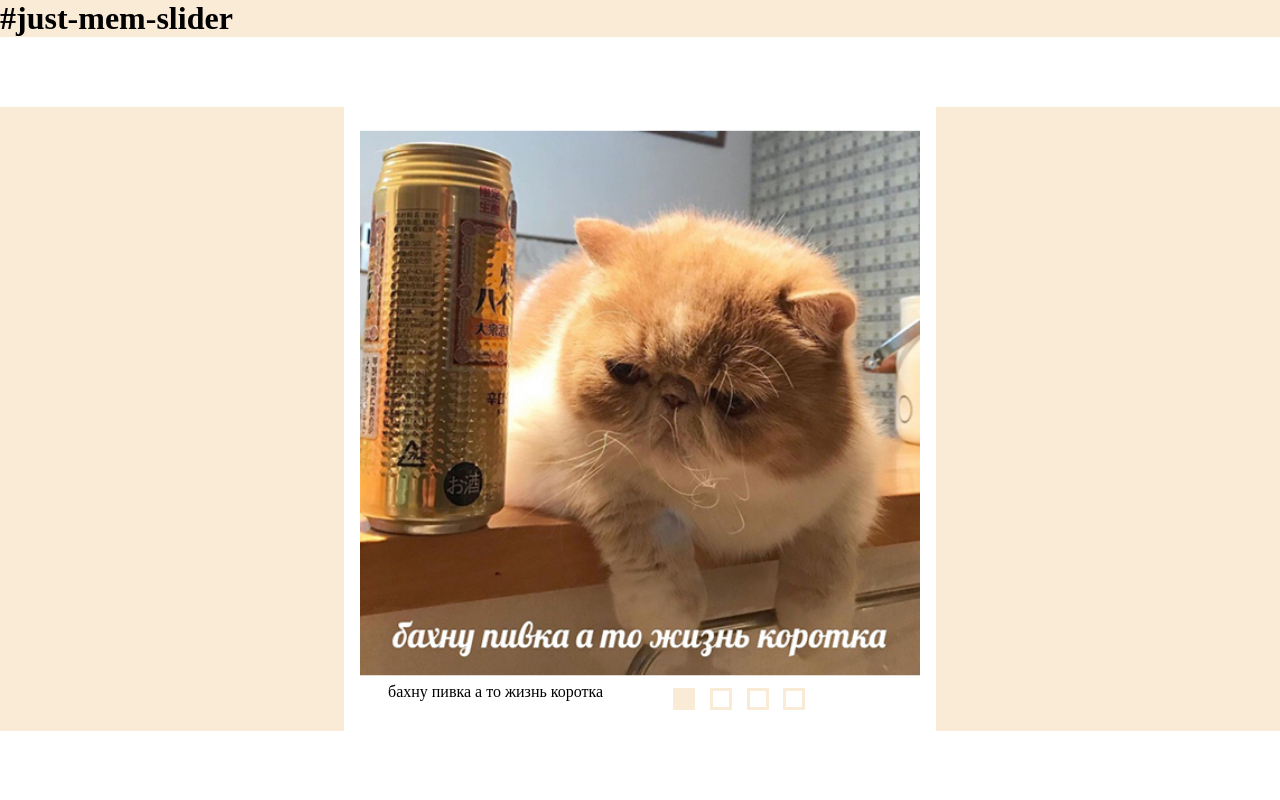
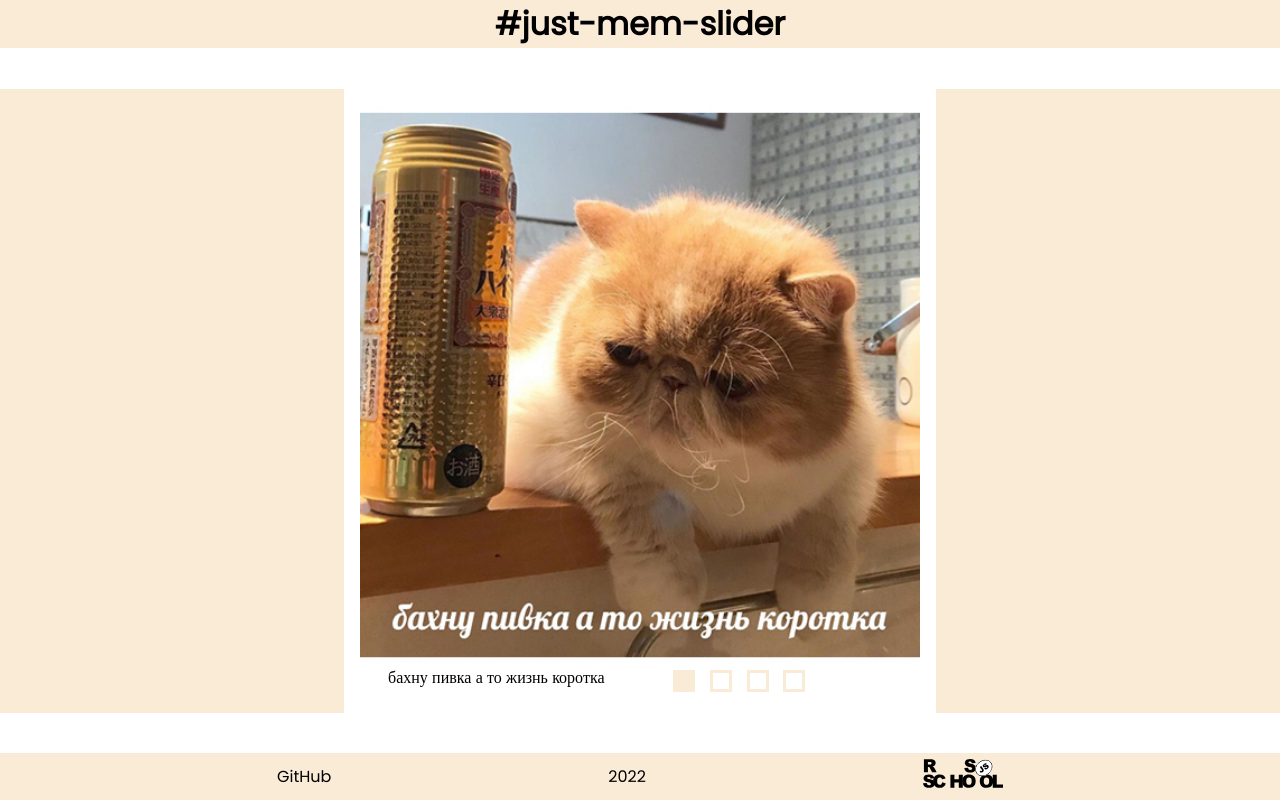
Before and after one commit to Surewek/cssMemSlider, a plain HTML site: page cssMemSlider/index.html in a window 1280 px wide. Drawn offline with Linux system fonts and the light colour scheme.

Commit message:
feat: add footer on page (Mon, May 16, 2022 11:41:33 PM)

```diff
--- a/cssMemSlider/index.html
+++ b/cssMemSlider/index.html
@@ -58,7 +58,11 @@
     </main>
     <footer>
         <div class="footer-container container">
-
+            <a class="github-link" href="https://github.com/Surewek" target="blank">GitHub</a>
+            <span class="task-date">2022</span>
+            <a href="https://rs.school/js-stage0/" target="blank">
+                <img class="rs-logo" src="./assets/svg/rs.svg" width="80" height="40" alt="rsschool logo">
+            </a>
         </div>
     </footer>
 </body>
--- a/cssMemSlider/style.css
+++ b/cssMemSlider/style.css
@@ -1,3 +1,5 @@
+@import url('https://fonts.googleapis.com/css2?family=Poppins:wght@200;400&display=swap');
+
 body {
     display: flex;
     flex-direction: column;
@@ -7,6 +9,7 @@ body {
     width: 100vw;
     margin: 0;
     padding: 0;
+    font-family: 'Poppins';
 }
 
 header,
@@ -68,6 +71,7 @@ footer {
 .mem-descriptions {
     display: flex;
     width: 400%;
+
 }
 
 .mem-description {
@@ -90,6 +94,7 @@ footer {
     align-items: center;
     width: 2rem;
     height: 2rem;
+    cursor: pointer;
 
 }
 
@@ -98,6 +103,8 @@ footer {
     height: 1rem;
     border: 0.2rem solid antiquewhite;
     background-color: white;
+    transition: 0.7s;
+
 }
 
 .mem-controls-label:hover > .control-marker {
@@ -109,6 +116,7 @@ footer {
 #slider-3:checked ~ .mem-controls-wrapper .mem-controls-labels label[for=slider-3] .control-marker,
 #slider-4:checked ~ .mem-controls-wrapper .mem-controls-labels label[for=slider-4] .control-marker {
     background-color: antiquewhite;
+    transition: 0.5s;
 }
 
 #slider-1:checked ~ .slider-wrapper .mem-images,
@@ -130,3 +138,17 @@ footer {
 #slider-4:checked ~ .mem-descriptions-wrapper .mem-descriptions {
     transform: translate(-75%, 0%);
 }
+
+.header-container,
+.footer-container {
+    display: flex;
+    flex-wrap: wrap;
+    background-color: antiquewhite;
+    justify-content: space-evenly;
+    align-items: center;
+}
+
+.github-link {
+    color: black;
+    text-decoration: none;
+}
```
Also changed, not shown: cssMemSlider/assets/svg/rs.svg (added).
